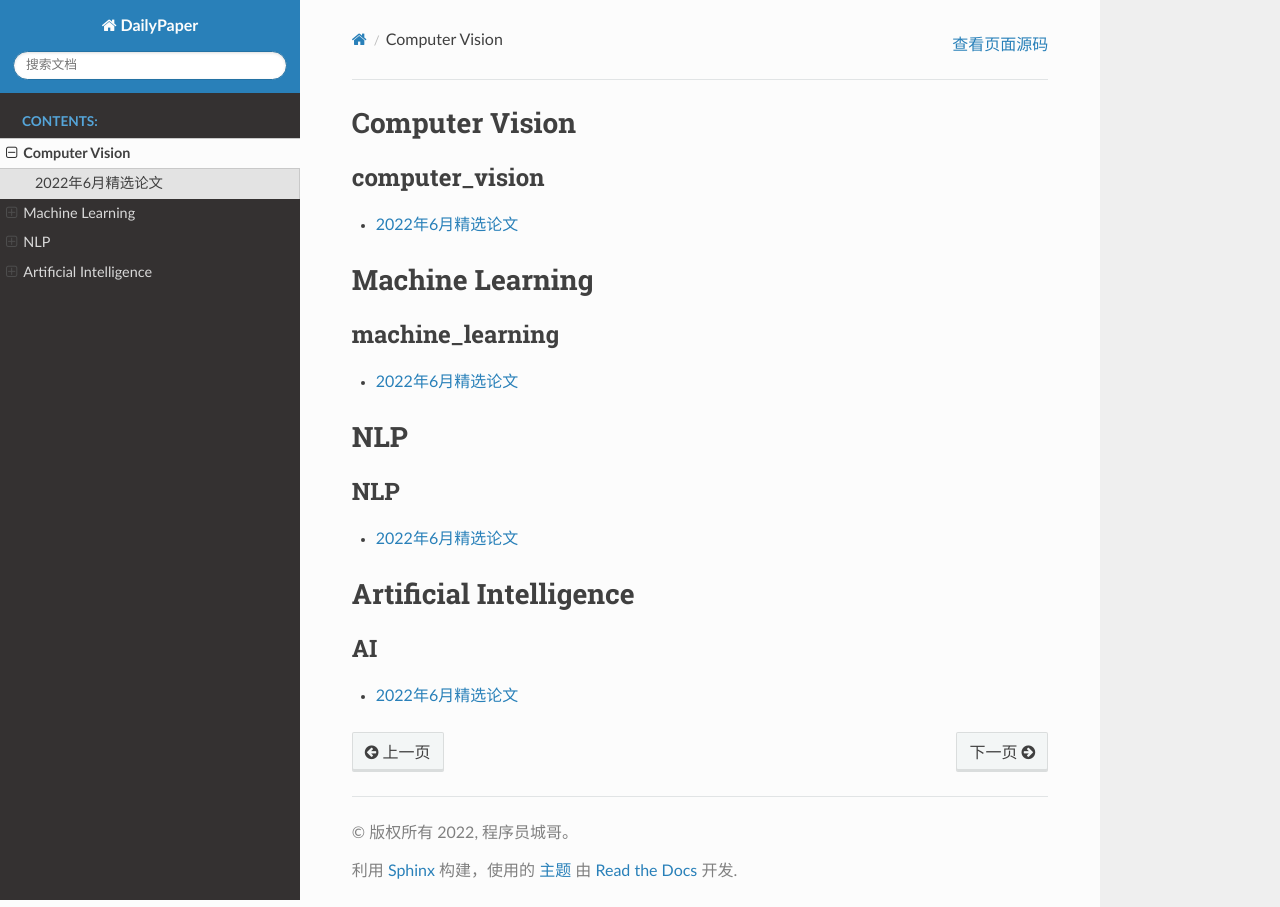
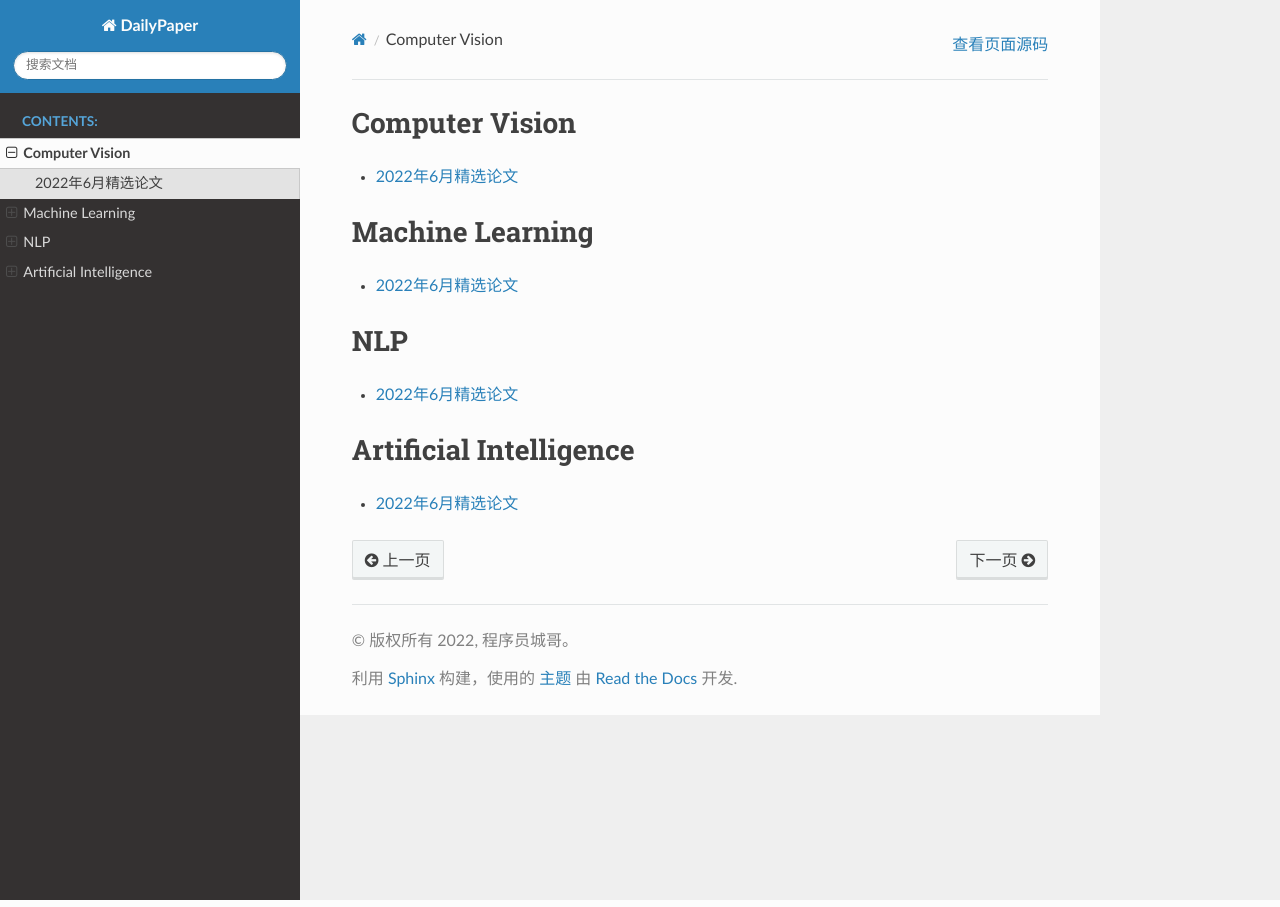
Before and after one commit to ChenXi-code/PaperDaily, a Sphinx documentation site: the page built from source/tree/index.rst, in a window 1280 px wide. Built offline with Sphinx 7.4.7 and the Read the Docs theme 2.0.0, drawn with Linux system fonts in a browser that asks for light colours.

Commit message:
Update index.rst

```diff
--- a/source/tree/index.rst
+++ b/source/tree/index.rst
@@ -3,7 +3,6 @@ Computer Vision
 
 .. toctree::
    :maxdepth: 2
-   :caption: computer_vision
 
    computer_vision.md
 
@@ -12,7 +11,6 @@ Machine Learning
 
 .. toctree::
    :maxdepth: 4
-   :caption: machine_learning
 
    machine_learning.md
 
@@ -21,7 +19,6 @@ NLP
 
 .. toctree::
    :maxdepth: 4
-   :caption: NLP
 
    nlp.md
 
@@ -30,6 +27,5 @@ Artificial Intelligence
 
 .. toctree::
    :maxdepth: 4
-   :caption: AI
 
    ai.md
```
